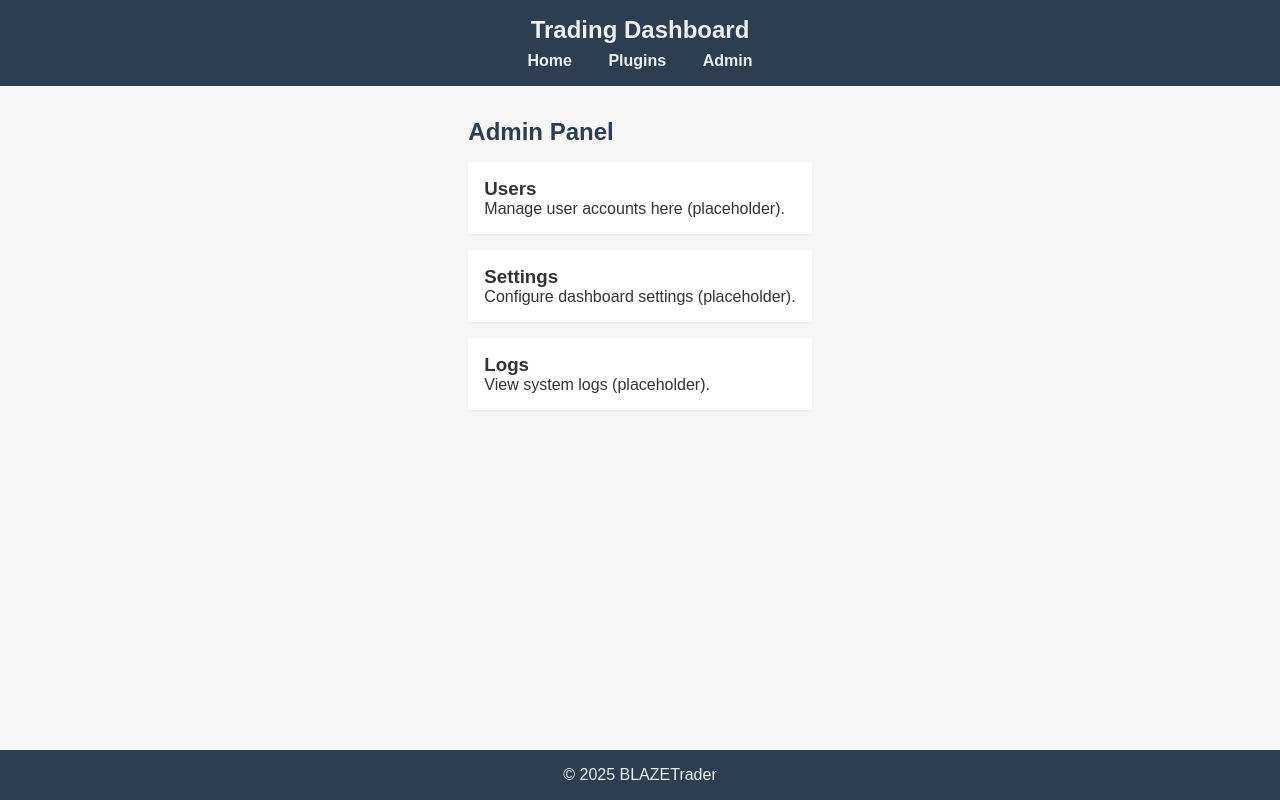
After one commit to ABurlo/BLAZETrader, a Python web app: template src/visualization/templates/admin.html in a window 1280 px wide. The commit adds this page. Run offline with Jinja, Linux system fonts and the light colour scheme; the template is opened without the code that fills it, so the values that code supplies are empty.

Commit message:
Additional pages

```diff
--- a/src/visualization/static/css/styles.css
+++ b/src/visualization/static/css/styles.css
@@ -1,73 +1,114 @@
-body {
-    background-color: #1a1a1a;
-    color: #e0e0e0;
+* {
+    margin: 0;
+    padding: 0;
+    box-sizing: border-box;
 }
 
-.navbar {
-    box-shadow: 0 2px 10px rgba(0, 0, 0, 0.5);
+body {
+    font-family: Arial, sans-serif;
+    background-color: #f5f6f5; /* Light gray */
+    color: #333; /* Dark text */
+    display: flex;
+    height: 100vh;
+    flex-direction: column;
 }
 
-.navbar-brand i {
-    color: #ff4500;
+header {
+    background-color: #2c3e50; /* Dark blue */
+    color: #ecf0f1; /* Light text */
+    padding: 1rem;
+    text-align: center;
 }
 
-.nav-link {
-    color: #e0e0e0 !important;
-    transition: color 0.3s ease;
+header h1 {
+    font-size: 24px;
+    margin-bottom: 0.5rem;
 }
 
-.nav-link:hover {
-    color: #ff4500 !important;
+nav a {
+    color: #ecf0f1;
+    text-decoration: none;
+    margin: 0 1rem;
+    font-weight: bold;
 }
 
-.nav-link.active {
-    color: #ff4500 !important;
-    font-weight: bold;
-    border-bottom: 2px solid #ff4500;
+nav a:hover {
+    text-decoration: underline;
 }
 
-.card {
-    background-color: #2a2a2a;
-    border: none;
-    border-radius: 8px;
+.sidebar {
+    width: 250px;
+    background-color: #fff; /* White for contrast */
+    padding: 20px;
+    box-shadow: 2px 0 5px rgba(0, 0, 0, 0.1);
+    border-right: 1px solid #ddd;
 }
 
-.card-title i {
-    color: #ff4500;
+.sidebar label {
+    display: block;
+    margin-bottom: 5px;
+    font-weight: bold;
+    color: #2c3e50;
 }
 
-.form-control {
-    background-color: #333;
-    border-color: #555;
-    color: #e0e0e0;
+.sidebar input {
+    width: 100%;
+    padding: 8px;
+    margin-bottom: 15px;
+    border: 1px solid #ccc;
+    border-radius: 4px;
+    background-color: #f9f9f9;
 }
 
-.form-control:focus {
-    background-color: #444;
-    border-color: #ff4500;
-    color: #e0e0e0;
-    box-shadow: 0 0 5px rgba(255, 69, 0, 0.5);
+.sidebar input::placeholder {
+    color: #888; /* Placeholder text */
 }
 
-.btn-primary {
-    background-color: #ff4500;
-    border-color: #ff4500;
+.sidebar button {
+    width: 100%;
+    padding: 10px;
+    background-color: #28a745;
+    color: white;
+    border: none;
+    border-radius: 4px;
+    cursor: pointer;
+    font-weight: bold;
 }
 
-.btn-primary:hover {
-    background-color: #e03e00;
-    border-color: #e03e00;
+.sidebar button:hover {
+    background-color: #218838;
 }
 
-.table-dark {
-    background-color: #2a2a2a;
+.chart-container {
+    flex: 1;
+    padding: 20px;
+    overflow: auto;
+    background-color: #fff;
 }
 
-.table-dark th,
-.table-dark td {
-    border-color: #444;
+main {
+    max-width: 800px;
+    margin: 2rem auto;
+    padding: 0 1rem;
+}
+
+main h2 {
+    color: #2c3e50;
+    margin-bottom: 1rem;
+}
+
+.admin-section {
+    background-color: #fff;
+    padding: 1rem;
+    margin-bottom: 1rem;
+    border-radius: 4px;
+    box-shadow: 0 2px 4px rgba(0, 0, 0, 0.05);
 }
 
 footer {
-    border-top: 1px solid #444;
+    text-align: center;
+    padding: 1rem;
+    background-color: #2c3e50;
+    color: #ecf0f1;
+    margin-top: auto; /* Pushes footer to bottom */
 }
--- /dev/null
+++ b/src/visualization/templates/admin.html
@@ -0,0 +1,37 @@
+<!DOCTYPE html>
+<html lang="en">
+<head>
+    <meta charset="UTF-8">
+    <meta name="viewport" content="width=device-width, initial-scale=1.0">
+    <title>Admin - Trading Dashboard</title>
+    <link rel="stylesheet" href="styles.css">
+</head>
+<body>
+    <header>
+        <h1>Trading Dashboard</h1>
+        <nav>
+            <a href="index.html">Home</a>
+            <a href="plugins.html">Plugins</a>
+            <a href="admin.html">Admin</a>
+        </nav>
+    </header>
+    <main>
+        <h2>Admin Panel</h2>
+        <div class="admin-section">
+            <h3>Users</h3>
+            <p>Manage user accounts here (placeholder).</p>
+        </div>
+        <div class="admin-section">
+            <h3>Settings</h3>
+            <p>Configure dashboard settings (placeholder).</p>
+        </div>
+        <div class="admin-section">
+            <h3>Logs</h3>
+            <p>View system logs (placeholder).</p>
+        </div>
+    </main>
+    <footer>
+        <p>© 2025 BLAZETrader</p>
+    </footer>
+</body>
+</html>
```
Also changed, not shown: src/visualization/templates/index.html (+16 -54 lines), src/visualization/templates/plugins.html (added, +31 -0 lines).
